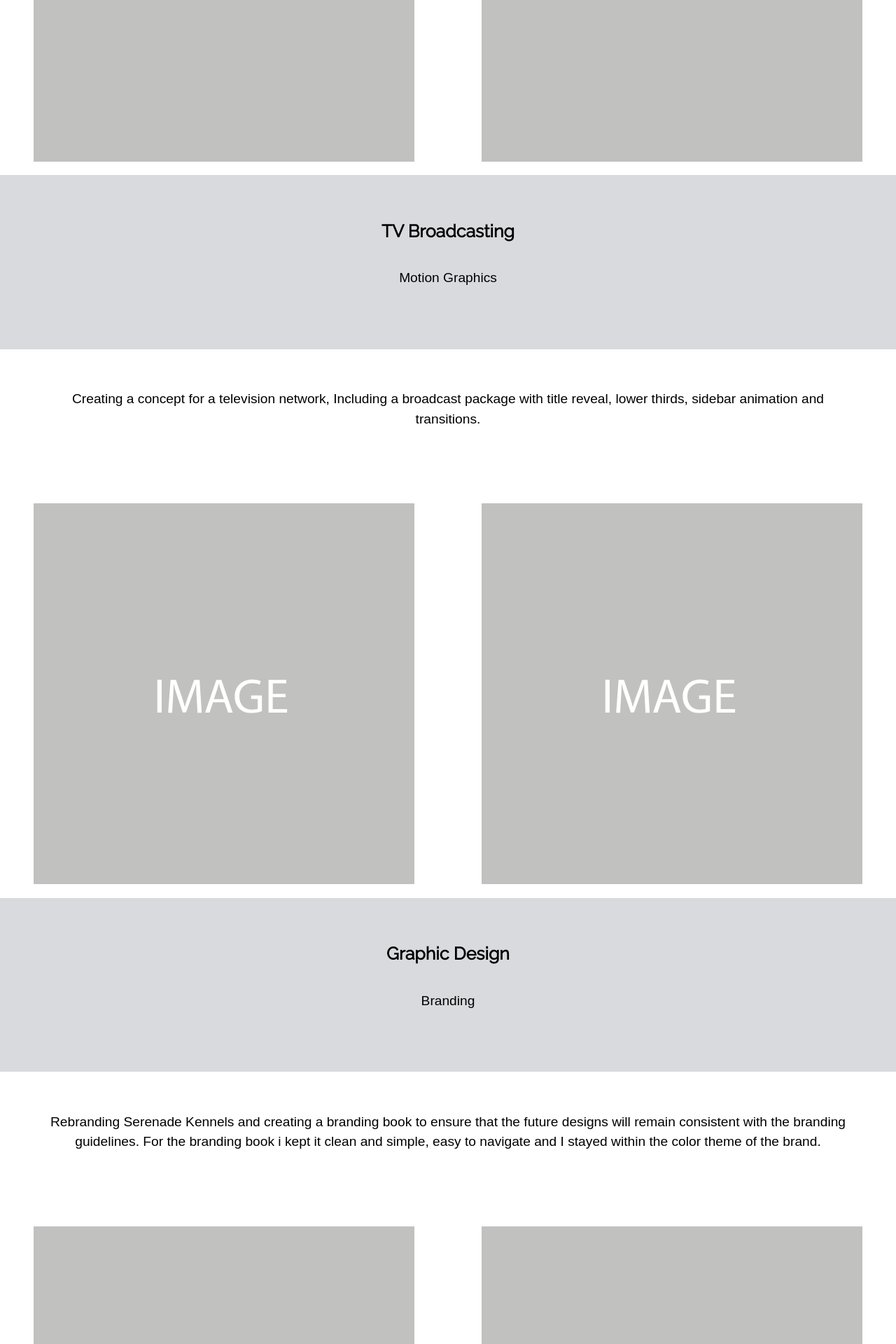
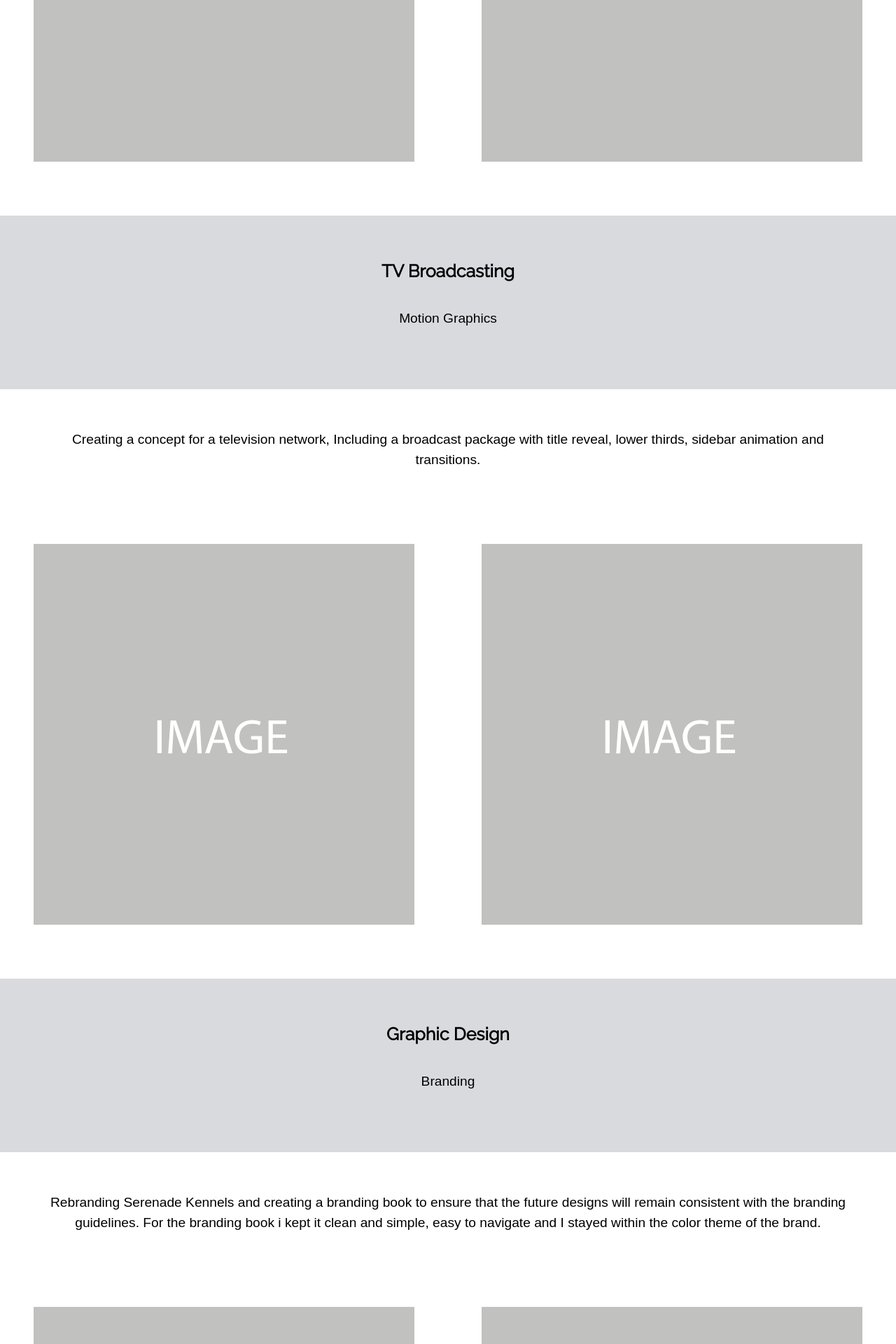
Before and after one commit to mcgr0217/portfolio, a Jekyll site: the page built from index.html, in a window 1280 px wide. Shown: the part 2206-4126 px from the top of the page at 70% size. Built offline with Jekyll 4.4.1, drawn with Linux system fonts in a browser that asks for light colours.

Commit message:
Padding
Adding padding at the bottom

```diff
--- a/css/main.css
+++ b/css/main.css
@@ -191,7 +191,6 @@ video {
     width: 100%;
 }
 
-
 @media only screen and (min-width: 5em) {
     .about {
         padding: 1rem;
--- a/index.html
+++ b/index.html
@@ -48,11 +48,11 @@ layout: default
     <div class="width box">
         <p class="text-align">{{portfolio.definition}}</p>
     </div>
-    <div class="grid">
+    <div class="grid pad-b">
         <div class="unit unit-xs-1 unit-s-1 unit-m-1-2 unit-l-1-2 gutter">
             <img class="image" src="images/image.svg" alt="Image">
         </div>
-        <div class="unit unit-xs-1 unit-s-1 unit-m-1-2 unit-l-1-2 gutter">
+        <div class="unit unit-xs-1 unit-s-1 unit-m-1-2 unit-l-1-2 gutter pad-b">
             <img class="image" src="images/image.svg" alt="Image">
         </div>
     </div>
```
